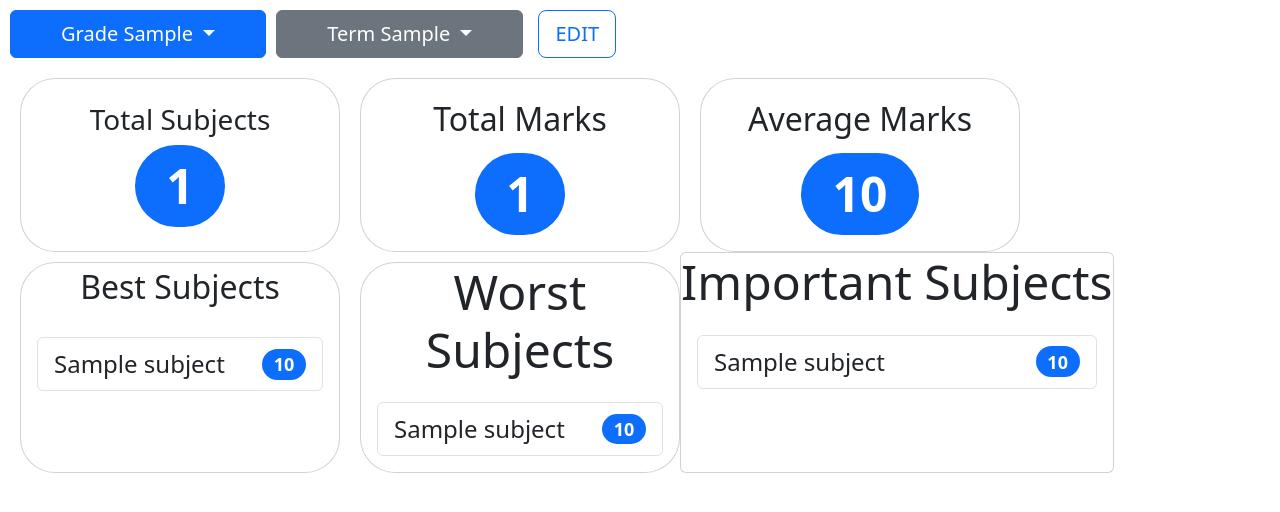
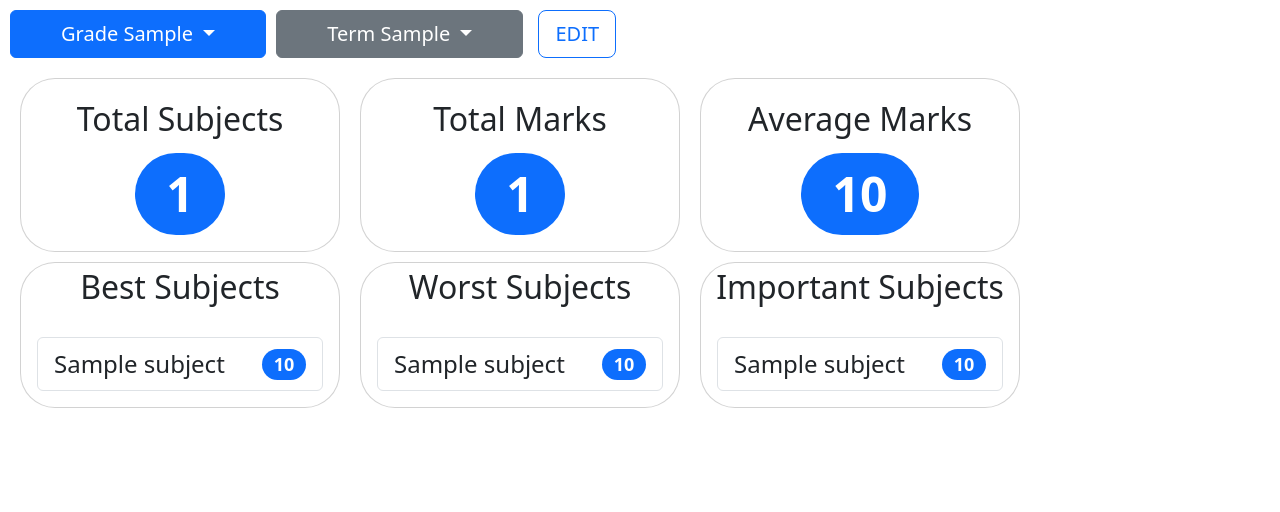
Before and after one commit to Claritix/gradeflow, a Flask app: template templates/dashboard.html in a window 1280 px wide. Shown: the part 56-568 px from the top of the page. Run offline with Flask 3, Linux system fonts and the light colour scheme; the template is opened without the code that fills it: most values are stand-ins (such as "Sample title", 1, 10 or a date in 2020); some libraries are stand-ins or nearby versions.

Commit message:
fixed styling issue on dashboard

```diff
--- a/templates/dashboard.html
+++ b/templates/dashboard.html
@@ -45,7 +45,7 @@
 <div class="info">
     <div class="card c">
         <div class="card-body cb text-center d-flex flex-column justify-content-center align-items-center">
-          <h3 class="card-title">Total Subjects</h3>
+          <h3 class="card-title ctitle">Total Subjects</h3>
           <span class="badge bg-primary rounded-pill card-text ct align-items-center">{{ subject_count }}</span>
         </div>
       </div>
@@ -70,34 +70,34 @@
             <ul class="list-group">
                 {% for subject in best_subjects %}
                     <li class="list-group-item d-flex justify-content-between align-items-center">
-                        {{ subject['subject'].capitalize() }}
-                        <span class="badge bg-primary rounded-pill">{{ subject['score'] }}</span>
+                        {{ subject.subject_name.capitalize() }}
+                        <span class="badge bg-primary rounded-pill">{{ subject.score }}</span>
                     </li>
                 {% endfor %}
             </ul>
         </div>
     </div>
     <div class="card c">
-        <h3 class="card-title ct">Worst Subjects</h3>
+        <h3 class="card-title ctitle">Worst Subjects</h3>
         <div class="card-body cb">
             <ul class="list-group">
                 {% for subject in worst_subjects %}
                     <li class="list-group-item d-flex justify-content-between align-items-center">
-                        {{ subject['subject'].capitalize() }}
-                        <span class="badge bg-primary rounded-pill">{{ subject['score'] }}</span>
+                        {{ subject.subject_name.capitalize() }}
+                        <span class="badge bg-primary rounded-pill">{{ subject.score }}</span>
                     </li>
                 {% endfor %}
             </ul>
         </div>
     </div>
-    <div class=card c>
-        <h3 class="card-title ct">Important Subjects</h3>
+    <div class="card c">
+        <h3 class="card-title ctitle">Important Subjects</h3>
         <div class="card-body cb">
             <ul class="list-group">
                 {% for subject in important_subjects %}
                     <li class="list-group-item d-flex justify-content-between align-items-center">
-                        {{ subject['subject'].capitalize() }}
-                        <span class="badge bg-primary rounded-pill">{{ subject['score'] }}</span>
+                        {{ subject.subject_name.capitalize() }}
+                        <span class="badge bg-primary rounded-pill">{{ subject.score }}</span>
                     </li>
                 {% endfor %}
             </ul>
```
